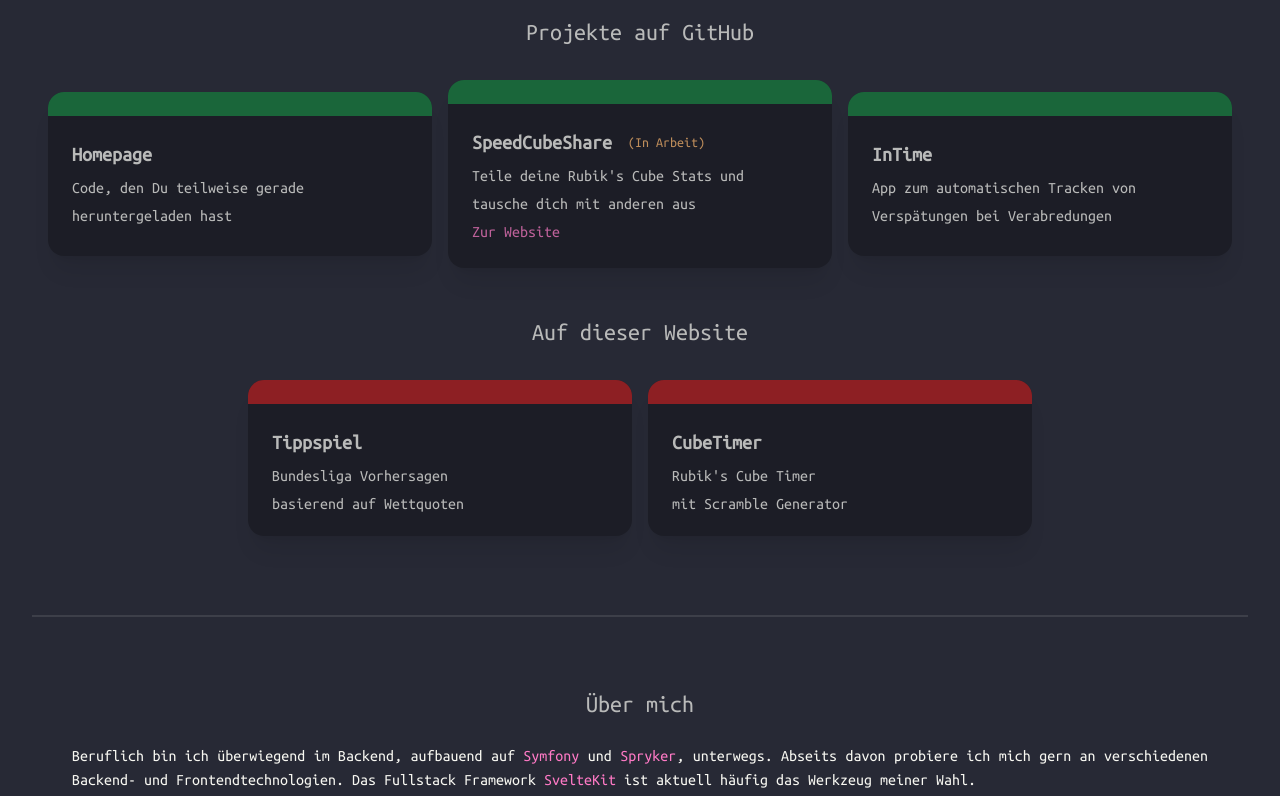
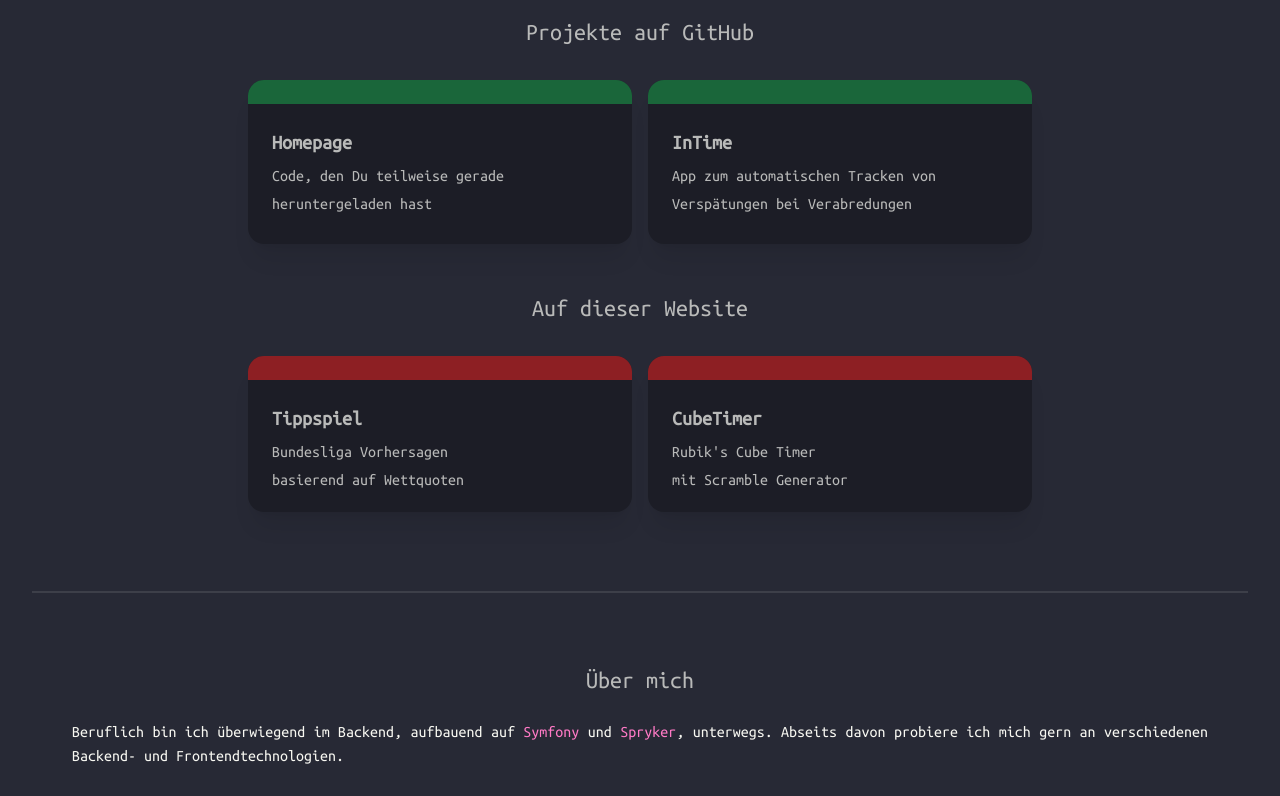
Before and after one commit to pwiet01/homepage, a SvelteKit app: page / in a window 1280 px wide. Shown: the part 480-1276 px from the top of the page. Built offline with nearby package versions, Linux system fonts and the light colour scheme.

Commit message:
Fix tippspiel and about section

```diff
--- a/src/routes/_components/AboutMe.svelte
+++ b/src/routes/_components/AboutMe.svelte
@@ -7,15 +7,7 @@
   <a href="https://symfony.com/" target="_blank" class="text-link">Symfony</a>
   und
   <a href="https://spryker.com/" target="_blank" class="text-link">Spryker</a>, unterwegs. Abseits
-  davon probiere ich mich gern an verschiedenen Backend- und Frontendtechnologien. Das Fullstack
-  Framework
-  <a href="https://kit.svelte.dev/" target="_blank" class="text-link">SvelteKit</a>
-  ist aktuell häufig das Werkzeug meiner Wahl.
-  <br />
-
-  Wie Du vielleicht festgestellt hast, gibt es hier einige Referenzen zum Rubik's Cube
-  (Zauberwürfel). Speedcubing, also das Lösen eines Zauberwürfels auf Zeit, ist ein Hobby von mir,
-  das ich gerne in meine Projekte integriere.
+  davon probiere ich mich gern an verschiedenen Backend- und Frontendtechnologien.
 </section>
 
 <div class="w-full flex flex-row justify-center mt-16">
@@ -91,7 +83,7 @@
       <div class="mb-4 opacity-90 text-sm max-w-lg">
         <ul class="list-disc">
           <li class="mb-2">Entwicklung von Softwareprojekten im Bereich E-Commerce</li>
-          <li class="mb-2">Schwerpunkt: Spryker, Symfony</li>
+          <li class="mb-2">Schwerpunkt: Symfony, Spryker, Shopify</li>
           <li>Arbeit in agilen Scrum Projekten</li>
         </ul>
       </div>
--- a/src/routes/_components/Projects.svelte
+++ b/src/routes/_components/Projects.svelte
@@ -9,16 +9,6 @@
       name: 'Homepage',
       description1: 'Code, den Du teilweise gerade',
       description2: 'heruntergeladen hast',
-    },
-    {
-      href: 'https://github.com/pwiet01/speedcubeshare',
-      name: 'SpeedCubeShare',
-      description1: "Teile deine Rubik's Cube Stats und",
-      description2: 'tausche dich mit anderen aus',
-      link: 'https://speedcubeshare.vercel.app',
-      linkText: 'Zur Website',
-      modifier: 'big',
-      hint: '(In Arbeit)',
     },
     {
       href: 'https://github.com/pwiet01/in-time',
--- a/src/routes/api/cron/soccer-odds/_ts/customOdds.ts
+++ b/src/routes/api/cron/soccer-odds/_ts/customOdds.ts
@@ -3,7 +3,7 @@ import type { OddsApiMatch } from './types';
 import { getCurrentMatchDay } from '$lib/ts/tippspiel/openLigaApi';
 
 export const openLigaOddsTeamMapping: { [id: string]: string } = {
-  199: 'FC Heidenheim',
+  199: '1. FC Heidenheim',
   65: 'FC Koln',
   80: 'Union Berlin',
   81: 'FSV Mainz 05',
@@ -21,6 +21,8 @@ export const openLigaOddsTeamMapping: { [id: string]: string } = {
   129: 'VfL Bochum',
   131: 'VfL Wolfsburg',
   134: 'Werder Bremen',
+  104: 'Holstein Kiel',
+  98: 'FC St. Pauli',
 };
 
 export async function getCustomOdds(
--- a/src/routes/debug/+page.ts
+++ b/src/routes/debug/+page.ts
@@ -6,6 +6,6 @@ export const load: PageLoad = ({ fetch }) => {
     meta: {
       title: 'Debug',
     },
-    openLigaTeams: getAvailableTeams(fetch, '2023'),
+    openLigaTeams: getAvailableTeams(fetch, '2024'),
   };
 };
```
